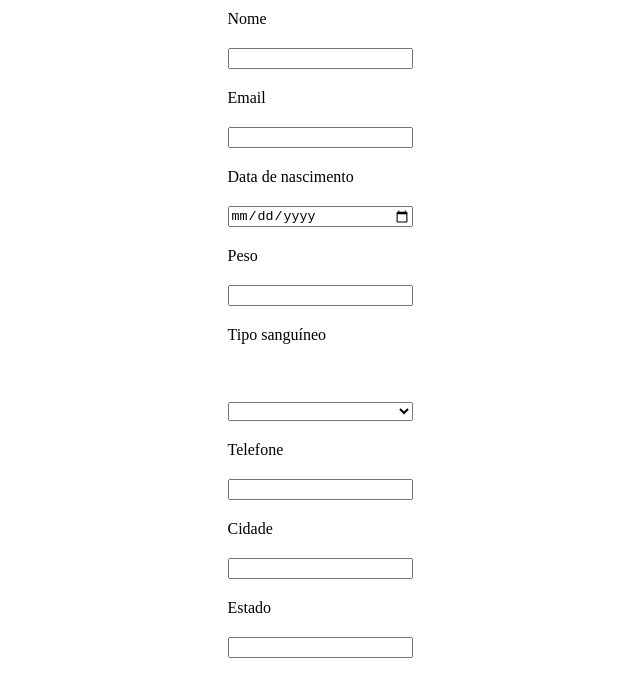
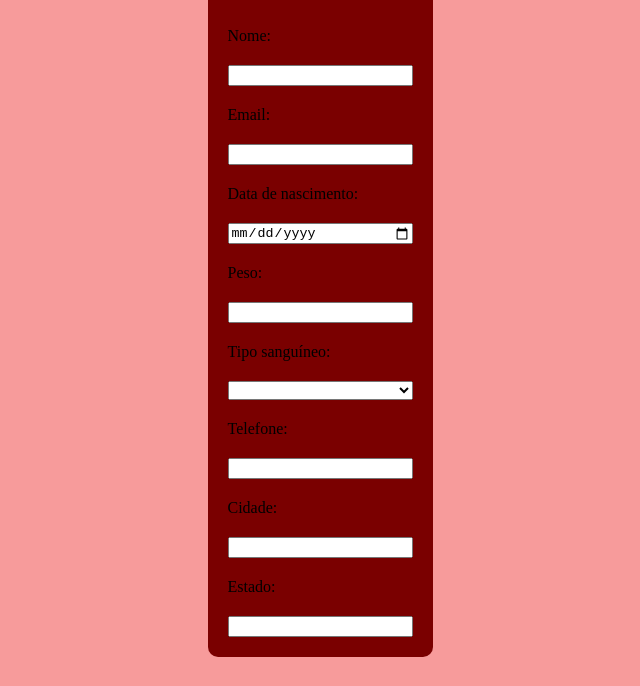
Before and after one commit to felipepaloschii/doacao-de-sangue, a plain HTML site: page index.html in a window 1280 px wide. Shown: the part 118-804 px from the top of the page, without its empty margins (320-960 px from the left). Drawn offline with Linux system fonts and the light colour scheme.

Commit message:
add - estilizei

```diff
--- a/index.html
+++ b/index.html
@@ -11,20 +11,19 @@
     <main>
         <h1>Doe sangue!</h1>
 
-        <label for="nome">Nome</label>
+        <label for="nome">Nome:</label>
         <input type="text" id="nome" required>
 
-        <label for="email">Email</label>
+        <label for="email">Email:</label>
         <input type="email" id="email" required>
 
-        <label for="idade">Data de nascimento</label>
+        <label for="idade">Data de nascimento:</label>
         <input type="date" id="nascimento" required>
 
-        <label for="peso">Peso</label>
+        <label for="peso">Peso:</label>
         <input type="number" id="peso" required>
 
-        <label for="tipo">Tipo sanguíneo</label>
-        <br>
+        <label for="tipo">Tipo sanguíneo:</label>
         <select name="escolhas" id="tipo" required>
             <option value="opção1"></option>
             <option value="tipo1">A+</option>
@@ -37,15 +36,16 @@
             <option value="tipo8">O-</option>
         </select>
 
-          <label for="telefone">Telefone</label>
+          <label for="telefone">Telefone:</label>
         <input type="number" id="telefone" required>
 
-         <label for="cidade">Cidade</label>
+         <label for="cidade">Cidade:</label>
         <input type="text" id="cidade" required>
 
-         <label for="estado">Estado</label>
+         <label for="estado">Estado:</label>
         <input type="text" id="estado" required>
     </main>
 </body>
+<script src="script.js"></script>
 
 </html>
--- a/style.css
+++ b/style.css
@@ -1,5 +1,5 @@
 body {
-    background-color: white;
+    background-color: rgb(247, 155, 155);
     display: flex;
     align-items: center;
     justify-content: center;
@@ -10,4 +10,6 @@ main {
     flex-direction: column;
     gap: 20px;
     padding: 20px;
+    background-color: rgb(122, 0, 0);
+    border-radius: 10px;
 }
```
